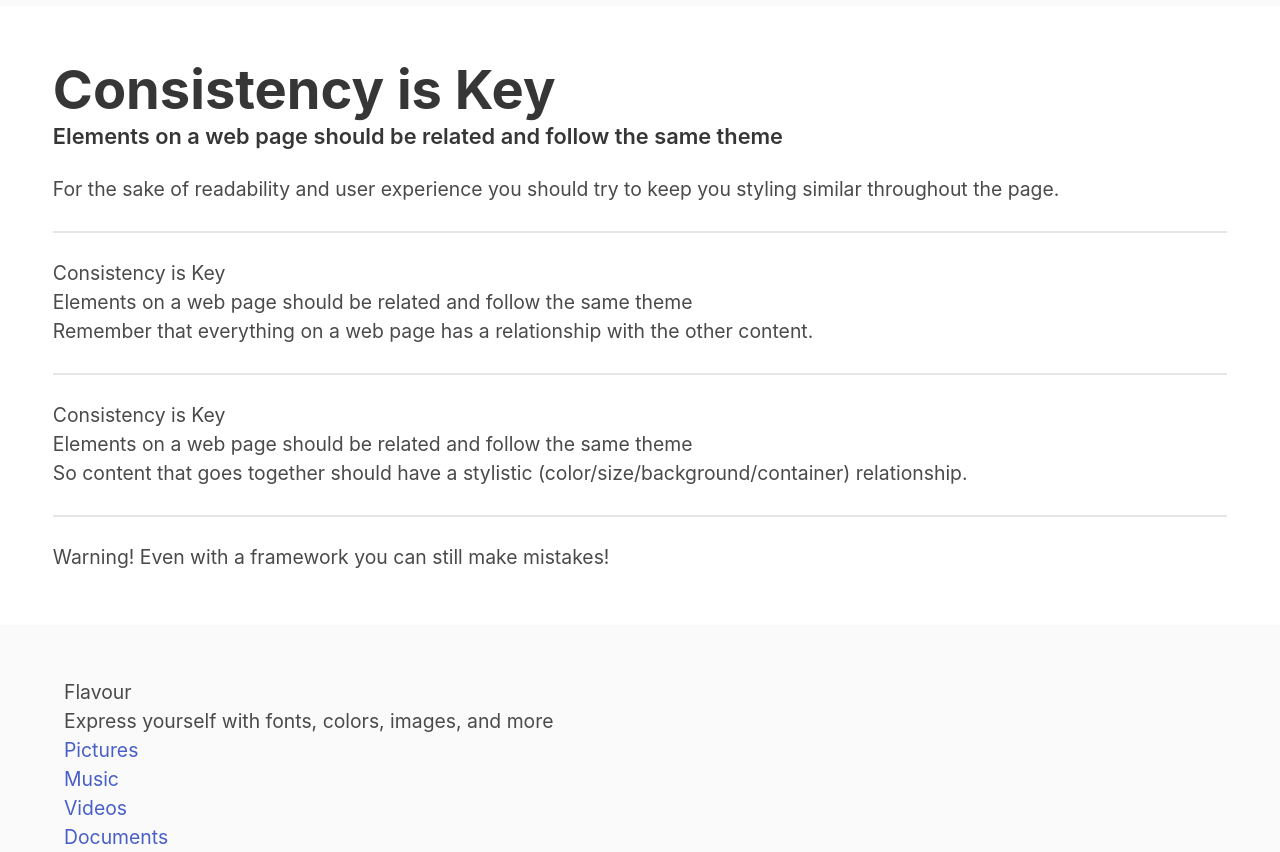
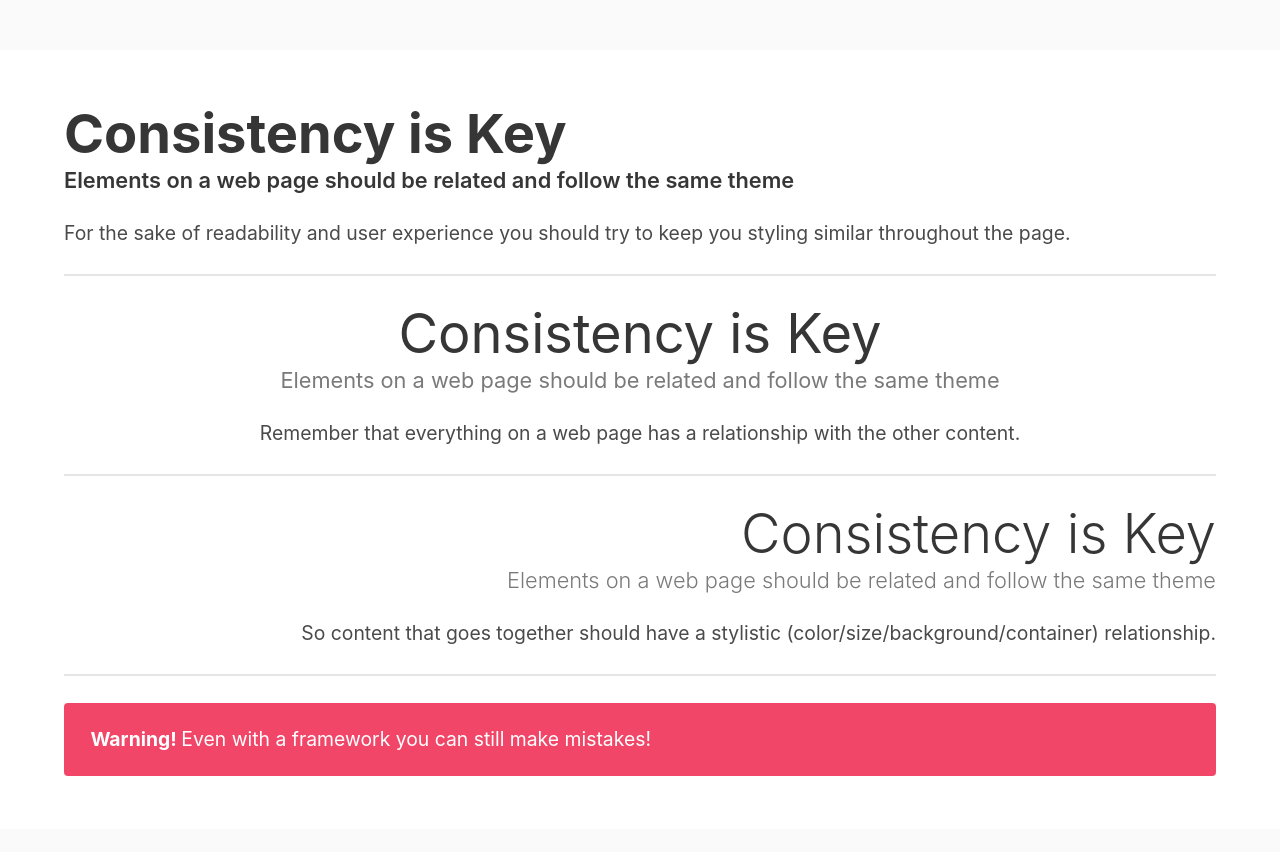
Before and after one commit to jdmar3-comp426/a02-yyifan-Onyen, a website: page index.html in a window 1280 px wide. Shown: the part 1524-2376 px from the top of the page. Drawn offline with nearby package versions, Linux system fonts and the light colour scheme; a web font is replaced by a local one.

Commit message:
initial commit

```diff
--- a/index.html
+++ b/index.html
@@ -25,7 +25,7 @@
     <div class="container">
         <div class="content">
             <h1 class="title">CSS Frameworks</h1>
-            <h5 class="">How to use a framework effectively</h5>
+            <h5 class="title has-text-weight-light">How to use a framework effectively</h5>
             <p>
 	    	When it comes to developing websites, design can be a very fun aspect.
 		But in reality we often don't want to spend hours writing CSS.
@@ -55,7 +55,7 @@
     </div>
 </section>
 <section class="section has-background-white">
-    <div class="">
+    <div class="container">
         <div class="content">
             <h1 class="title has-text-weight-bold">Consistency is Key</h1>
             <h5 class="subtitle">Elements on a web page should be related and follow the same theme</h5>
@@ -64,32 +64,32 @@
 	    </p>
         </div>
         <hr>
-        <div class="">
-            <h1 class="">Consistency is Key</h1>
-            <h5 class="">Elements on a web page should be related and follow the same theme</h5>
+        <div class="content has-text-centered">
+            <h1 class="title has-text-weight-normal">Consistency is Key</h1>
+            <h5 class="subtitle has-text-grey has-text-weight-normal">Elements on a web page should be related and follow the same theme</h5>
             <p>
 	    	Remember that everything on a web page has a relationship with the other content.
 	    </p>
         </div>
         <hr>
-        <div class="">
-            <h1 class="">Consistency is Key</h1>
-            <h5 class="">Elements on a web page should be related and follow the same theme</h5>
+        <div class="content has has-text-right">
+            <h1 class="title has-text-weight-light">Consistency is Key</h1>
+            <h5 class="subtitle has-text-grey has-text-weight-light">Elements on a web page should be related and follow the same theme</h5>
             <p>
 	    	So content that goes together should have a stylistic (color/size/background/container) relationship.
 	    </p>
         </div>
         <hr>
-        <div class="">
-            <p><span class="">Warning! </span>Even with a framework you can still make mistakes!</p>
+        <div class="notification is-danger">
+            <p><span class="has-text-weight-bold">Warning! </span>Even with a framework you can still make mistakes!</p>
         </div>
     </div>
 </section>
 <section class="section">
     <div class="container">
-        <div class="">
-            <h1 class="">Flavour</h1>
-            <h5 class="">Express yourself with fonts, colors, images, and more</h5>
+        <div class="content has-text-centered">
+            <h1 class="title has-text-info is-family-secondary">Flavour</h1>
+            <h5 class="subtitle has-text-grey is-italic">Express yourself with fonts, colors, images, and more</h5>
         </div>
         <div class="">
             <ul>
```
